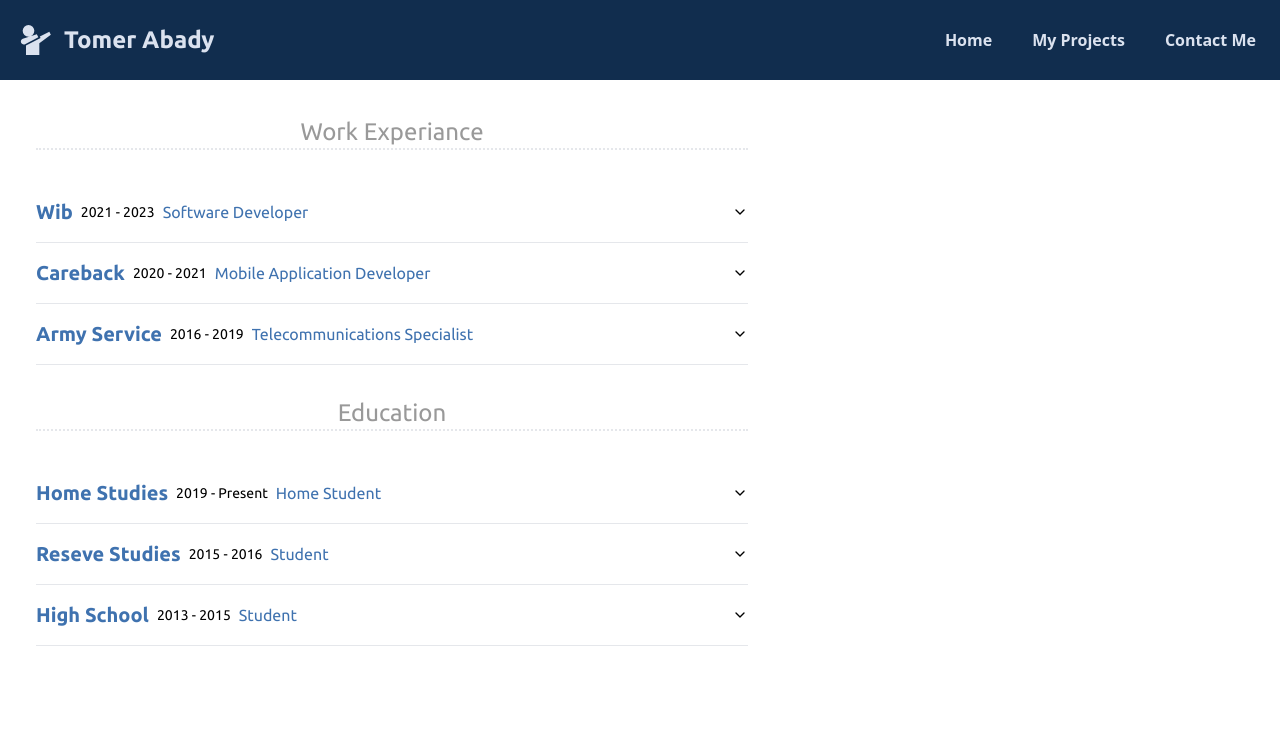
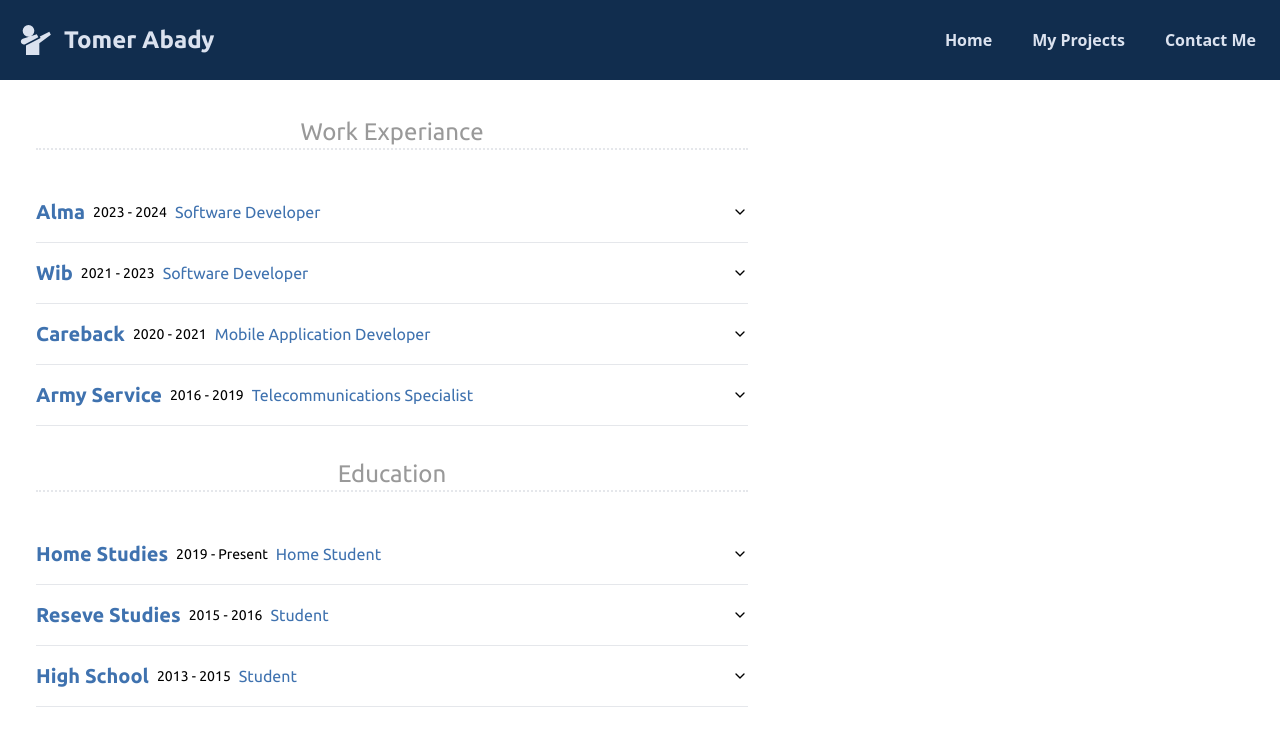
Before and after one commit to tomerdev1/My-Resume, a Next.js app: page / in a window 1280 px wide. Shown: the top 746 px of the page. Built offline with nearby package versions, Linux system fonts and the light colour scheme.

Commit message:
Added alma data

```diff
--- a/data/resume-data.ts
+++ b/data/resume-data.ts
@@ -5,6 +5,19 @@ import { TechStackProps } from "@/components/TechStack/TechStack";
 export const resumeWorkExpData: Omit<ResumeSectionProps, "onClickCompany"> = {
   name: "Work Experiance",
   items: [
+    {
+      companyName: "Alma",
+      job: "Software Developer",
+      workYears: {
+        startYear: 2023,
+        endYear: 2024,
+      },
+      contentBullets: [
+        "Half time Full stack developer at Alma – cyber security startup.",
+        "Managed the dashboard makeover - until it became pixel perfect.",
+        "Fixed issues with the authentication controller and added additional authentication methods.",
+      ],
+    },
     {
       companyName: "Wib",
       job: "Software Developer",
@@ -89,7 +102,9 @@ export const resumeEducationData: Omit<ResumeSectionProps, "onClickCompany"> = {
     },
   ],
 };
-
+const almaTechStackData: TechStackProps = {
+  techs: ["Typescript", "JS", "Tailwind", "shadcn", "Next.JS"],
+};
 const wibTechStackData: TechStackProps = {
   techs: [
     "Typescript",
@@ -135,6 +150,7 @@ const armyTechStack: TechStackProps = {
 };
 
 const techStacksData: Record<string, TechStackProps> = {
+  alma: almaTechStackData,
   wib: wibTechStackData,
   careback: carebackTeckStackData,
   "reseve-studies": reserveStudiesTechStack,
```
Also changed, not shown: 1 other file (tests, documents, lock files or other folders).
